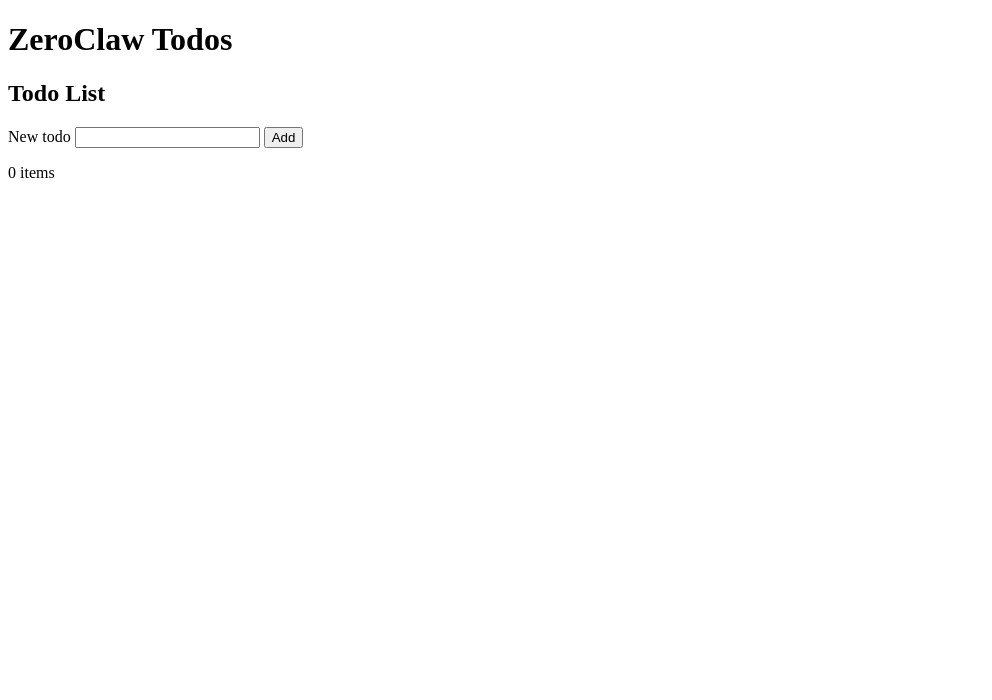
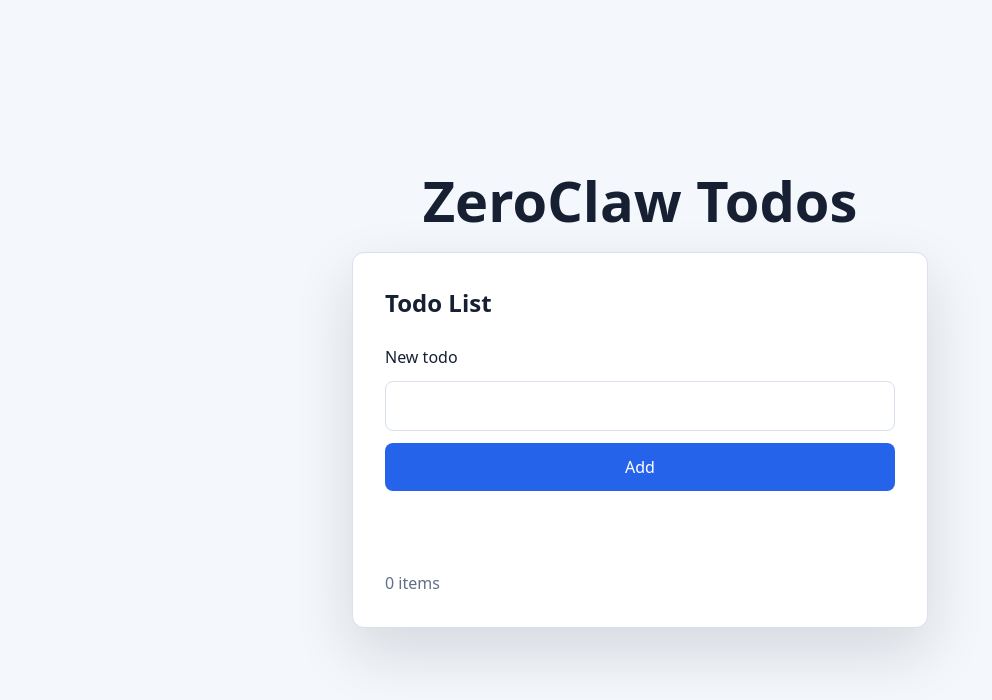
Before and after one commit to mtplayground/miao-zhang-2o9x-test, a plain HTML site: page index.html in a window 1280 px wide. Shown: the whole page, without its empty margins (0-992 px from the left). Drawn offline with Linux system fonts and the light colour scheme.

Commit message:
feat: Base styles, theme, and card layout

```diff
--- a/index.html
+++ b/index.html
@@ -4,7 +4,148 @@
     <meta charset="utf-8">
     <meta name="viewport" content="width=device-width, initial-scale=1">
     <title>ZeroClaw Todos</title>
-    <style></style>
+    <style>
+      :root {
+        color-scheme: light;
+        --color-background: #f4f7fb;
+        --color-surface: #ffffff;
+        --color-text: #172033;
+        --color-muted: #5f6f89;
+        --color-border: #d8e0ec;
+        --color-accent: #2563eb;
+        --color-accent-strong: #1d4ed8;
+        --shadow-card: 0 24px 60px rgba(23, 32, 51, 0.14);
+        --space-1: 0.25rem;
+        --space-2: 0.5rem;
+        --space-3: 0.75rem;
+        --space-4: 1rem;
+        --space-5: 1.5rem;
+        --space-6: 2rem;
+        --radius-1: 0.375rem;
+        --radius-2: 0.5rem;
+        --radius-3: 0.75rem;
+        --focus-ring: 0 0 0 3px rgba(37, 99, 235, 0.32);
+      }
+
+      @media (prefers-color-scheme: dark) {
+        :root {
+          color-scheme: dark;
+          --color-background: #101827;
+          --color-surface: #182235;
+          --color-text: #edf2ff;
+          --color-muted: #a9b7cf;
+          --color-border: #2c3a52;
+          --color-accent: #7aa2ff;
+          --color-accent-strong: #a9c1ff;
+          --shadow-card: 0 24px 60px rgba(0, 0, 0, 0.34);
+          --focus-ring: 0 0 0 3px rgba(122, 162, 255, 0.38);
+        }
+      }
+
+      *,
+      *::before,
+      *::after {
+        box-sizing: border-box;
+      }
+
+      html {
+        min-height: 100%;
+      }
+
+      body {
+        min-height: 100vh;
+        margin: 0;
+        display: flex;
+        flex-direction: column;
+        align-items: center;
+        justify-content: center;
+        gap: var(--space-5);
+        padding: var(--space-6);
+        background: var(--color-background);
+        color: var(--color-text);
+        font-family: system-ui, -apple-system, BlinkMacSystemFont, "Segoe UI", sans-serif;
+        line-height: 1.5;
+      }
+
+      h1,
+      h2,
+      p {
+        margin: 0;
+      }
+
+      h1 {
+        font-size: clamp(2rem, 8vw, 3.5rem);
+        line-height: 1;
+      }
+
+      main {
+        width: min(100%, 36rem);
+      }
+
+      section {
+        padding: var(--space-6);
+        border: 1px solid var(--color-border);
+        border-radius: var(--radius-3);
+        background: var(--color-surface);
+        box-shadow: var(--shadow-card);
+      }
+
+      section > * + * {
+        margin-top: var(--space-5);
+      }
+
+      form {
+        display: grid;
+        gap: var(--space-3);
+      }
+
+      input,
+      button {
+        font: inherit;
+      }
+
+      input {
+        width: 100%;
+        border: 1px solid var(--color-border);
+        border-radius: var(--radius-2);
+        padding: var(--space-3) var(--space-4);
+        background: var(--color-surface);
+        color: var(--color-text);
+      }
+
+      button {
+        border: 0;
+        border-radius: var(--radius-2);
+        padding: var(--space-3) var(--space-4);
+        background: var(--color-accent);
+        color: var(--color-surface);
+        cursor: pointer;
+      }
+
+      button:hover {
+        background: var(--color-accent-strong);
+      }
+
+      ul {
+        min-height: var(--space-6);
+        margin-bottom: 0;
+        padding-left: var(--space-5);
+      }
+
+      footer {
+        color: var(--color-muted);
+      }
+
+      :focus {
+        outline: none;
+      }
+
+      :focus-visible {
+        box-shadow: var(--focus-ring);
+        outline: 2px solid transparent;
+        outline-offset: 2px;
+      }
+    </style>
   </head>
   <body>
     <header>
```
